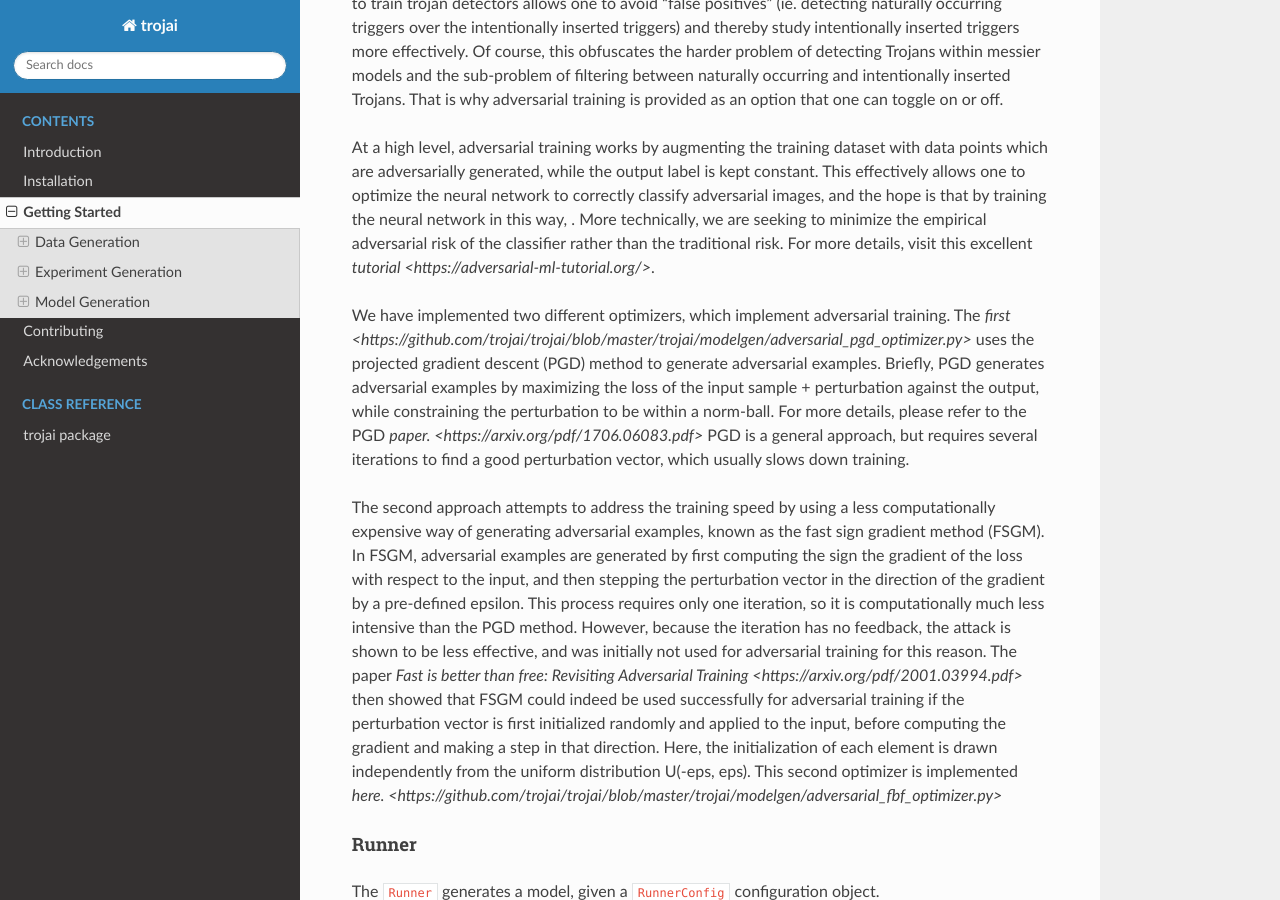
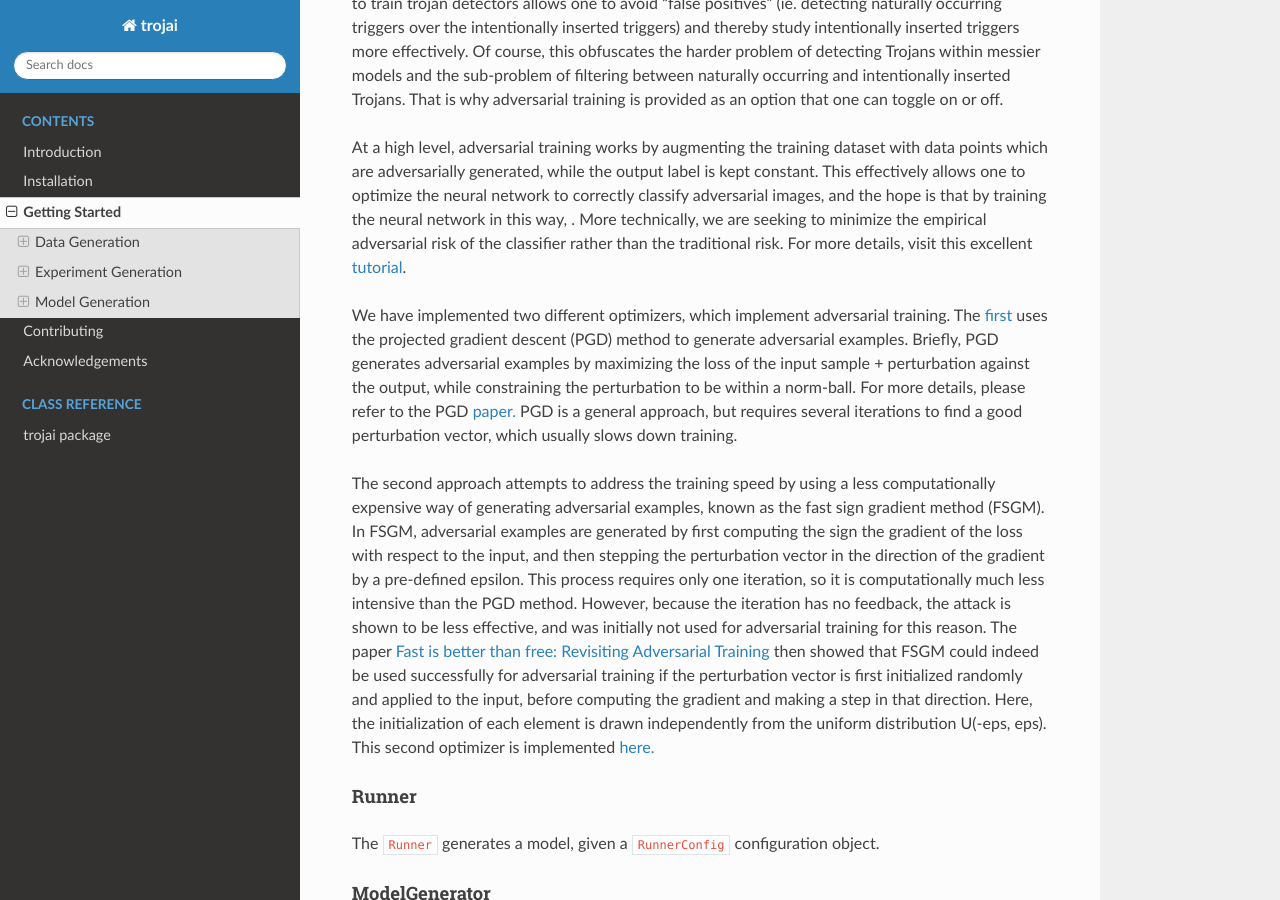
Before and after one commit to trojai/trojai, a Sphinx documentation site: the page built from docs/source/gettingstarted.rst, in a window 1280 px wide and 900 px high, scrolled down 9110 px. Built offline with Sphinx 7.4.7 and the Read the Docs theme 2.0.0, drawn with Linux system fonts in a browser that asks for light colours; the version number could not be read and is left out.

Commit message:
fixed links

```diff
--- a/docs/source/gettingstarted.rst
+++ b/docs/source/gettingstarted.rst
@@ -242,11 +242,11 @@ Adversarial Training
 ^^^^^^^^^^^^^^^^^^
 The ``trojai`` codebase also supports adversarial training for image and text datasets.  Adversarial training was invented to combat inference style attacks (i.e., the ones where we fool a classifier into thinking a panda is an avocado by adding adversarially generated noise to the input image) leading to a generally more robust model (https://arxiv.org/pdf/1412.6572.pdf). Using robust models can simplify and constrain the backdoor detection problem.  More specifically, using more robust models to train trojan detectors allows one to avoid "false positives" (ie. detecting naturally occurring triggers over the intentionally inserted triggers) and thereby study intentionally inserted triggers more effectively.  Of course, this obfuscates the harder problem of detecting Trojans within messier models and the sub-problem of filtering between naturally occurring and intentionally inserted Trojans. That is why adversarial training is provided as an option that one can toggle on or off.
 
-At a high level, adversarial training works by augmenting the training dataset with data points which are adversarially generated, while the output label is kept constant.  This effectively allows one to optimize the neural network to correctly classify adversarial images, and the hope is that by training the neural network in this way, .  More technically, we are seeking to minimize the empirical adversarial risk of the classifier rather than the traditional risk.  For more details, visit this excellent `tutorial <https://adversarial-ml-tutorial.org/>`.
+At a high level, adversarial training works by augmenting the training dataset with data points which are adversarially generated, while the output label is kept constant.  This effectively allows one to optimize the neural network to correctly classify adversarial images, and the hope is that by training the neural network in this way, .  More technically, we are seeking to minimize the empirical adversarial risk of the classifier rather than the traditional risk.  For more details, visit this excellent `tutorial <https://adversarial-ml-tutorial.org/>`_.
 
-We have implemented two different optimizers, which implement adversarial training.  The `first <https://github.com/trojai/trojai/blob/master/trojai/modelgen/adversarial_pgd_optimizer.py>` uses the projected gradient descent (PGD) method to generate adversarial examples.  Briefly, PGD generates adversarial examples by maximizing the loss of the input sample + perturbation against the output, while constraining the perturbation to be within a norm-ball.  For more details, please refer to the PGD `paper. <https://arxiv.org/pdf/1706.06083.pdf>`  PGD is a general approach, but requires several iterations to find a good perturbation vector, which usually slows down training.
+We have implemented two different optimizers, which implement adversarial training.  The `first <https://github.com/trojai/trojai/blob/master/trojai/modelgen/adversarial_pgd_optimizer.py>`_ uses the projected gradient descent (PGD) method to generate adversarial examples.  Briefly, PGD generates adversarial examples by maximizing the loss of the input sample + perturbation against the output, while constraining the perturbation to be within a norm-ball.  For more details, please refer to the PGD `paper. <https://arxiv.org/pdf/1706.06083.pdf>`_  PGD is a general approach, but requires several iterations to find a good perturbation vector, which usually slows down training.
 
-The second approach attempts to address the training speed by using a less computationally expensive way of generating adversarial examples, known as the fast sign gradient method (FSGM).  In FSGM, adversarial examples are generated by first computing the sign the gradient of the loss with respect to the input, and then stepping the perturbation vector in the direction of the gradient by a pre-defined epsilon.  This process requires only one iteration, so it is computationally much less intensive than the PGD method.  However, because the iteration has no feedback, the attack is shown to be less effective, and was initially not used for adversarial training for this reason.  The paper `Fast is better than free: Revisiting Adversarial Training <https://arxiv.org/pdf/2001.03994.pdf>` then showed that FSGM could indeed be used successfully for adversarial training if the perturbation vector is first initialized randomly and applied to the input, before computing the gradient and making a step in that direction.  Here, the initialization of each element is drawn independently from the uniform distribution U(-eps, eps).  This second optimizer is implemented `here. <https://github.com/trojai/trojai/blob/master/trojai/modelgen/adversarial_fbf_optimizer.py>`
+The second approach attempts to address the training speed by using a less computationally expensive way of generating adversarial examples, known as the fast sign gradient method (FSGM).  In FSGM, adversarial examples are generated by first computing the sign the gradient of the loss with respect to the input, and then stepping the perturbation vector in the direction of the gradient by a pre-defined epsilon.  This process requires only one iteration, so it is computationally much less intensive than the PGD method.  However, because the iteration has no feedback, the attack is shown to be less effective, and was initially not used for adversarial training for this reason.  The paper `Fast is better than free: Revisiting Adversarial Training <https://arxiv.org/pdf/2001.03994.pdf>`_ then showed that FSGM could indeed be used successfully for adversarial training if the perturbation vector is first initialized randomly and applied to the input, before computing the gradient and making a step in that direction.  Here, the initialization of each element is drawn independently from the uniform distribution U(-eps, eps).  This second optimizer is implemented `here. <https://github.com/trojai/trojai/blob/master/trojai/modelgen/adversarial_fbf_optimizer.py>`_
 
 
 Runner
```
